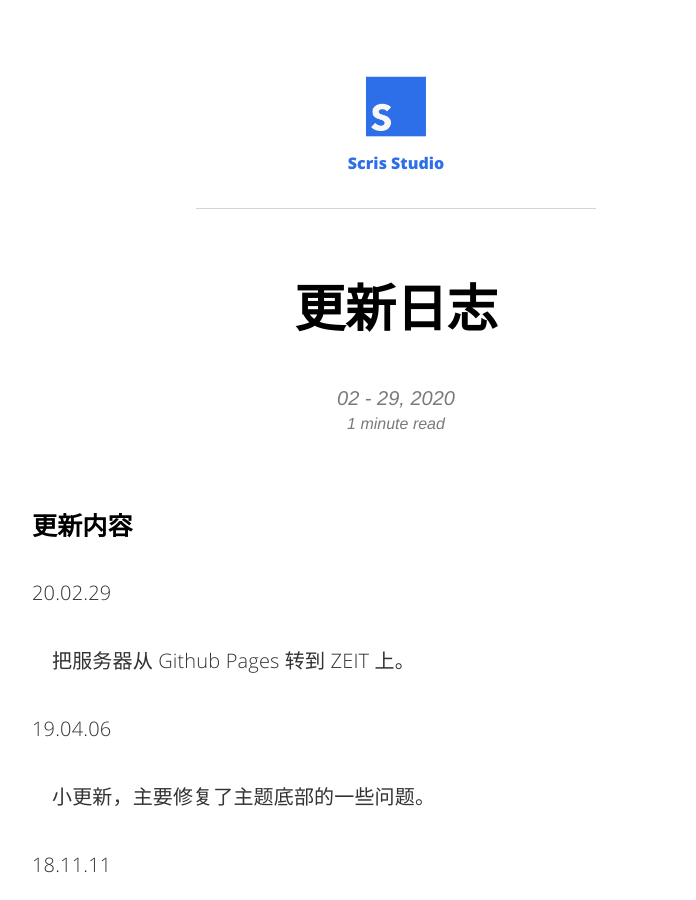
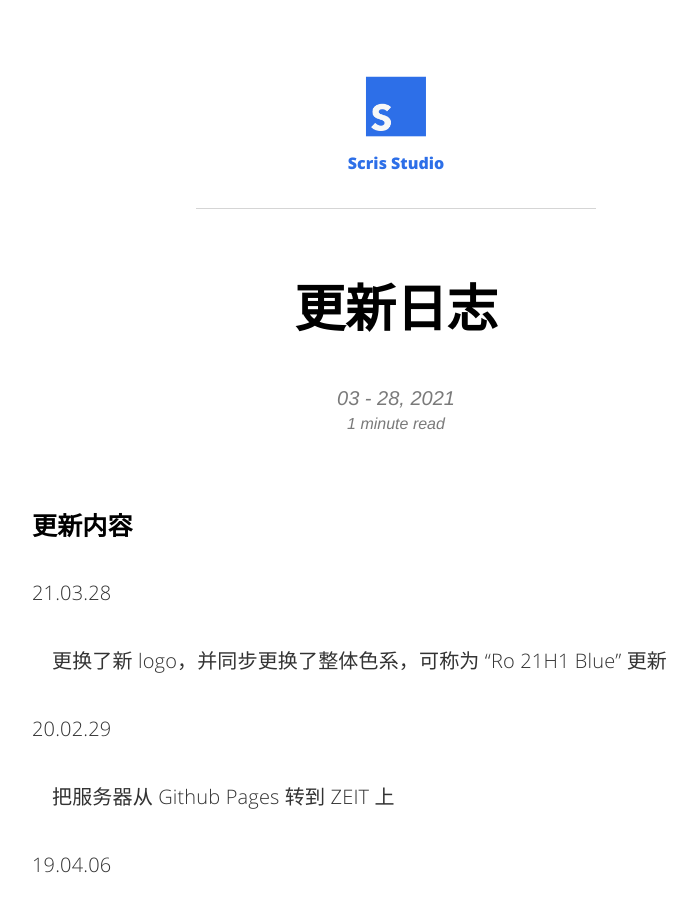
Before and after one commit to ScrisStudio/scris.top, a Jekyll site: the page built from _posts/2021-03-28-Log.md, in a window 1280 px wide and 900 px high. Shown: the whole window, without its empty margins (244-940 px from the left). Built offline with Jekyll 4.4.1, drawn with Linux system fonts in a browser that asks for light colours; comment, search, counter and statistics services are not loaded.

Commit message:
Update Log
though the update was made march, didn't remember to have a log until april

```diff
--- a/_posts/2020-02-29-Log.md
+++ b/_posts/2021-03-28-Log.md
@@ -12,11 +12,14 @@ permalink: /log/
 
 ### 更新内容
 
+21.03.28
+- 更换了新 logo，并同步更换了整体色系，可称为 "Ro 21H1 Blue" 更新
+
 20.02.29
-- 把服务器从 Github Pages 转到 ZEIT 上。
+- 把服务器从 Github Pages 转到 ZEIT 上
 
 19.04.06
-- 小更新，主要修复了主题底部的一些问题。
+- 小更新，主要修复了主题底部的一些问题
 
 18.11.11
 - 小更新，主要更新了工作室作品列表
```
